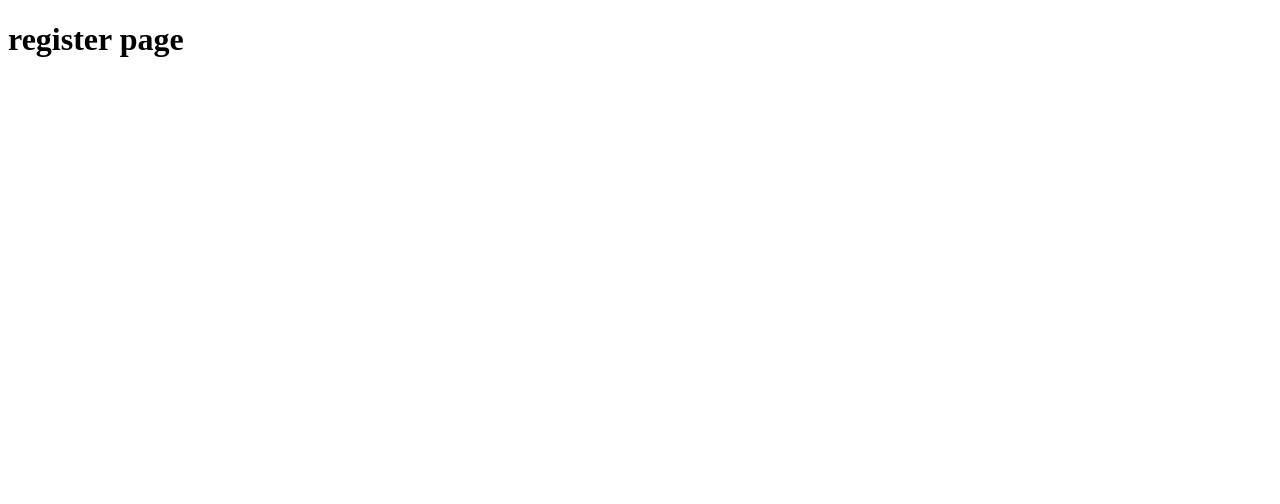
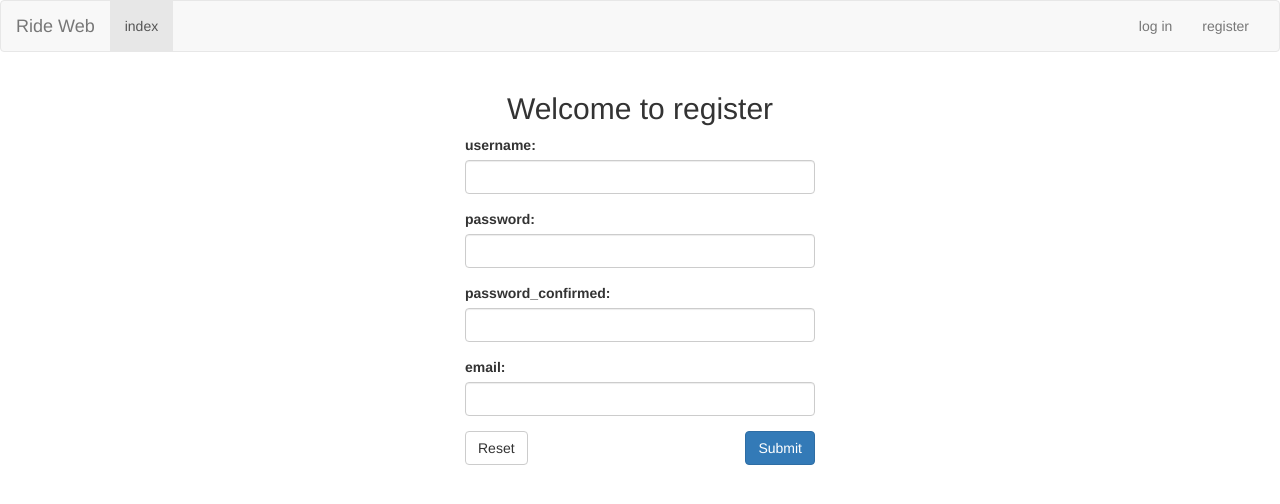
Before and after one commit to ZEDKiiiiNG/RideWeb, a Django app: page /register/ in a window 1280 px wide. Before the commit the part shown is almost empty. Shown: the top 504 px of the page. Run offline with Django 4.2, Linux system fonts and the light colour scheme; some libraries are stand-ins or nearby versions.

Commit message:
register complete

```diff
--- a/ride/templates/login/register.html
+++ b/ride/templates/login/register.html
@@ -1,10 +1,39 @@
-<!DOCTYPE html>
-<html lang="en">
-<head>
-    <meta charset="UTF-8">
-    <title>register</title>
-</head>
-<body>
-<h1>register page</h1>
-</body>
-</html>
+{% extends 'login/base.html' %}
+
+{% block title %}Register{% endblock %}
+{% block content %}
+    <div class="container">
+        <div class="col-md-4 col-md-offset-4">
+          <form class='form-register' action="/register/" method="post">
+
+              {% if message %}
+                  <div class="alert alert-warning">{{ message }}</div>
+              {% endif %}
+
+              {% csrf_token %}
+
+              <h2 class="text-center">Welcome to register</h2>
+              <div class="form-group">
+                  {{ register_form.username.label_tag }}
+                  {{ register_form.username}}
+              </div>
+              <div class="form-group">
+                  {{ register_form.password1.label_tag }}
+                  {{ register_form.password1 }}
+              </div>
+              <div class="form-group">
+                  {{ register_form.password2.label_tag }}
+                  {{ register_form.password2 }}
+              </div>
+              <div class="form-group">
+                  {{ register_form.email.label_tag }}
+                  {{ register_form.email }}
+              </div>
+
+              <button type="reset" class="btn btn-default pull-left">Reset</button>
+              <button type="submit" class="btn btn-primary pull-right">Submit</button>
+
+          </form>
+        </div>
+    </div> <!-- /container -->
+{% endblock %}
--- a/ride/views.py
+++ b/ride/views.py
@@ -17,7 +17,7 @@ from django.http import HttpResponse
 #     return HttpResponse("You're voting on question %s." % question_id)
 
 from django.shortcuts import render,redirect
-from .forms import UserForm
+from .forms import UserForm,RegisterForm
 from . import models
 
 def index(request):
@@ -52,18 +52,50 @@ def login(request):
         return render(request, 'login/login.html', locals())
 
 def register(request):
-    pass
-    return render(request,'login/register.html')
+    if request.session.get('is_login', None):
+        # if already signed in, then cannot register
+        return redirect("/index/")
+    if request.method == "POST":
+        register_form = RegisterForm(request.POST)
+        message = "Please check the content！"
+        if register_form.is_valid():  # get the detaile data
+            username = register_form.cleaned_data['username']
+            password1 = register_form.cleaned_data['password1']
+            password2 = register_form.cleaned_data['password2']
+            email = register_form.cleaned_data['email']
+            if password1 != password2:  # pass word are not the same
+                message = "The passwords are not the same！"
+                return render(request, 'login/register.html', locals())
+            else:
+                same_name_user = models.User.objects.filter(name=username)
+                if same_name_user:  # found the same user name
+                    message = 'user already exists！'
+                    return render(request, 'login/register.html', locals())
+                same_email_user = models.User.objects.filter(email=email)
+                if same_email_user:  #  found the same email
+                    message = 'email already exits！'
+                    return render(request, 'login/register.html', locals())
+
+                # all rules passed
+
+                new_user = models.User.objects.create()
+                new_user.name = username
+                new_user.password = password1
+                new_user.email = email
+                new_user.save()
+                return redirect('/login/')  # return to login page
+    register_form = RegisterForm()
+    return render(request, 'login/register.html', locals())
 
 # log out in login page
 def logout(request):
     if not request.session.get('is_login', None):
         # 如果本来就未登录，也就没有登出一说
-        return redirect('login/login.html')
+        return redirect('/login/')
     request.session.flush()
     # 或者使用下面的方法
     # del request.session['is_login']
     # del request.session['user_id']
     # del request.session['user_name']
     # return redirect("/index/")
-    return redirect('login/login.html')
+    return redirect('/login/')
```
